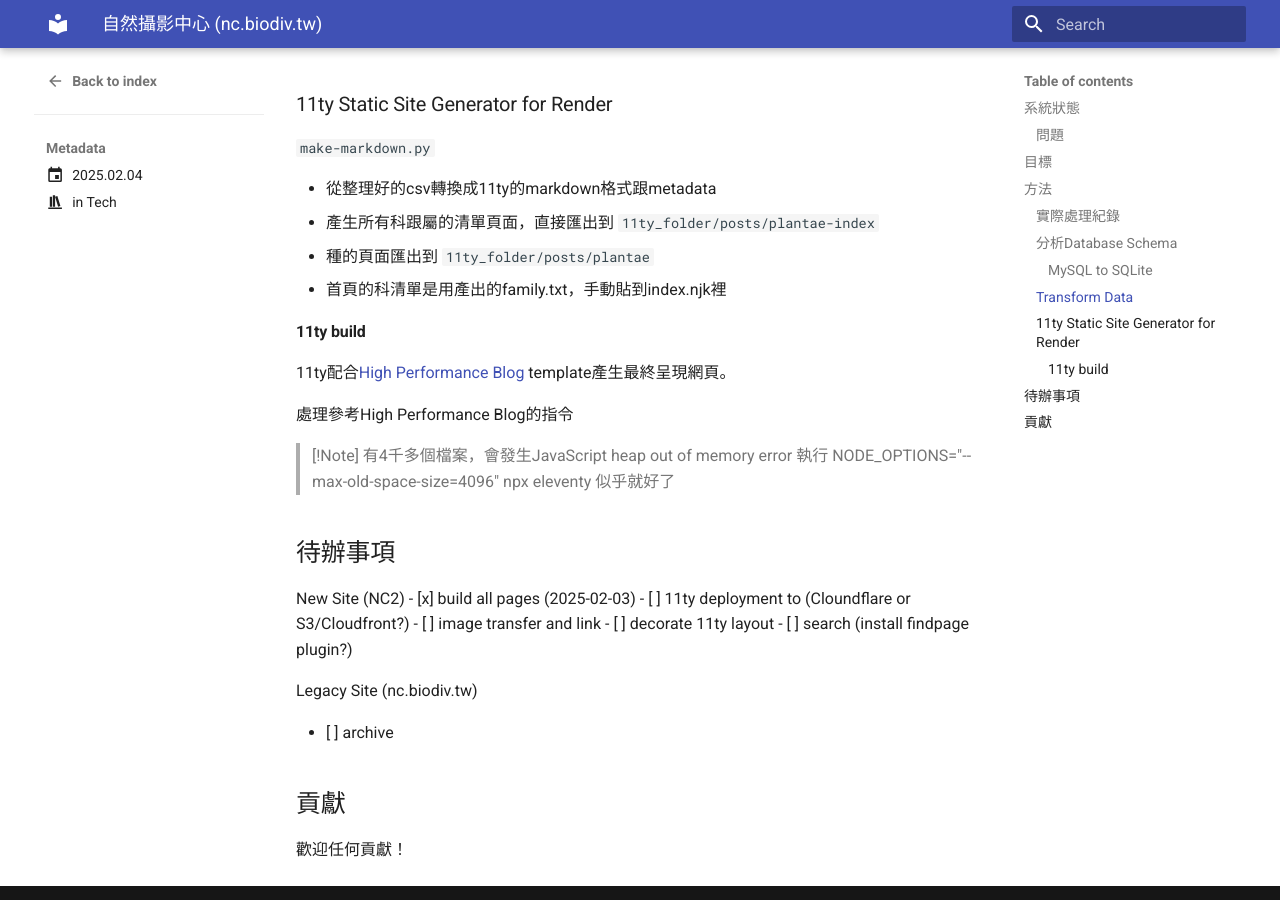
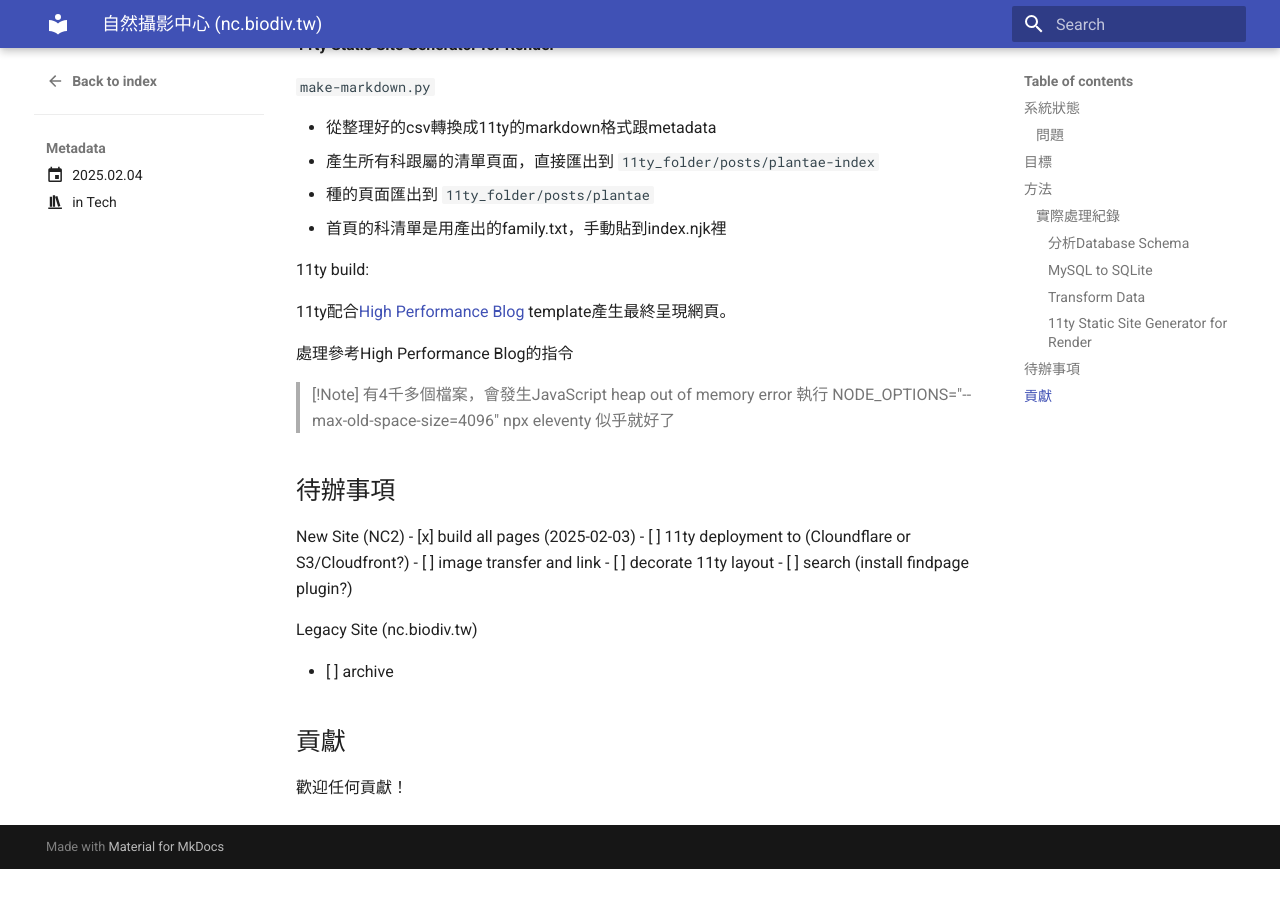
Before and after one commit to moogoo78/mg-km, an MkDocs documentation site: the page built from docs/blog/articles/2025/250204nc2_biodiv.md, in a window 1280 px wide and 900 px high, scrolled down 2536 px. Built offline with MkDocs 1.6.1 and Material for MkDocs 9.7.7, drawn with Linux system fonts in a browser that asks for light colours; after the commit the page ends 3405 px from its top, so only the background shows below that.

Commit message:
Update 250204nc2_biodiv.md

```diff
--- a/docs/blog/articles/2025/250204nc2_biodiv.md
+++ b/docs/blog/articles/2025/250204nc2_biodiv.md
@@ -43,7 +43,7 @@ tags:
 
 ### 實際處理紀錄
 
-### 分析Database Schema
+#### 分析Database Schema
 
 文字內容
 
@@ -97,7 +97,7 @@ sqlite> .import post.csv post
 甚至，python mysql client 直接讀取mysql也可以，但是我比較熟adminer.php，也習慣用adminer.php查看資料，所以才花點力氣轉來轉去。
 
 
-### Transform Data
+#### Transform Data
 
 寫一個script處理: `scrap-data.py`
 
@@ -110,7 +110,7 @@ sqlite> .import post.csv post
 
 4. 產出整理後的資料: eggs.csv (4千多筆)
 
-### 11ty Static Site Generator for Render
+#### 11ty Static Site Generator for Render
 
 `make-markdown.py`
 
@@ -119,7 +119,7 @@ sqlite> .import post.csv post
 - 種的頁面匯出到 `11ty_folder/posts/plantae`
 - 首頁的科清單是用產出的family.txt，手動貼到index.njk裡
 
-#### 11ty build
+11ty build:
 
 11ty配合[High Performance Blog](https://github.com/google/eleventy-high-performance-blog) template產生最終呈現網頁。
 
```
